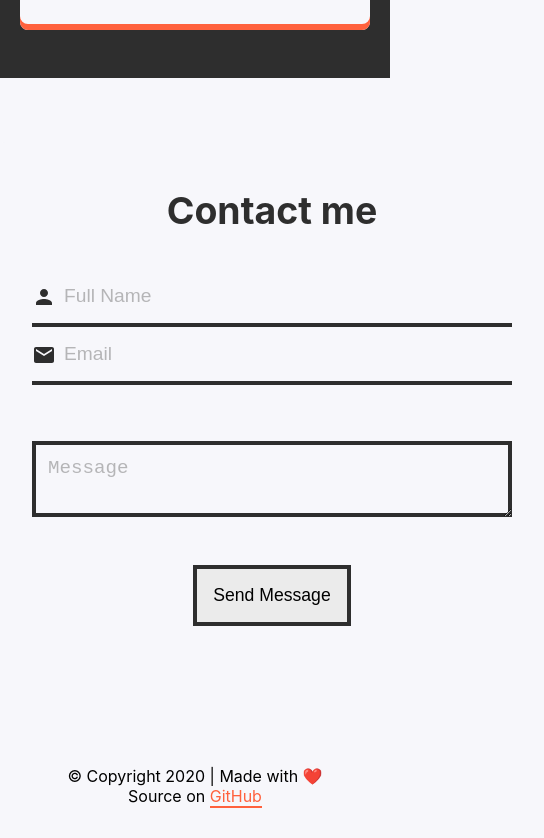
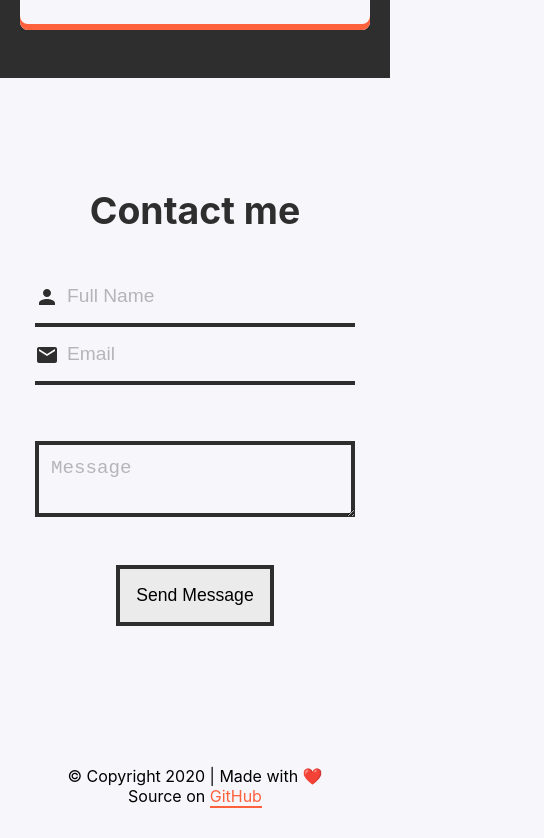
Before and after one commit to RATIU5/ratiu5.github.io, a Next.js app: page / in a window 390 px wide. Shown: the part 2957-3795 px from the top of the page, 544 px wide, since content can reach past the window. Built offline with nearby package versions, Linux system fonts and the light colour scheme.

Commit message:
Fixed contact width

```diff
--- a/styles/Background.module.css
+++ b/styles/Background.module.css
@@ -1,4 +1,9 @@
 .canvas {
+    width: 100%;
+    top: 0;
+    left: 0;
+    right: 0;
+    bottom: 0;
     position: fixed;
     z-index: -100;
     overflow: hidden;
@@ -7,7 +12,14 @@
 
 @media (max-width: 800px) {
     .canvas {
+        width: 100%;
+        top: 0;
+        left: 0;
+        right: 0;
+        bottom: 0;
         position: absolute;
         z-index: -100;
+        overflow: hidden;
+        -webkit-overflow-scrolling: touch;
     }
 }
--- a/styles/ContactForm.module.css
+++ b/styles/ContactForm.module.css
@@ -67,8 +67,8 @@
     padding: 1rem;
     font-size: 1.2rem;
     color: #2E2E2E;
+    min-width: 20rem;
     width: 30rem;
-    min-width: 200px;
     background: none;
     outline: none;
     border: none;
@@ -117,6 +117,20 @@
 
 @media (max-width: 800px) {
 
+  .contactForm > textarea {
+    margin: 1rem 0;
+    padding: 1rem;
+    font-size: 1.2rem;
+    color: #2E2E2E;
+    min-width: 20rem;
+    width: 100%;
+    background: none;
+    outline: none;
+    border: none;
+    box-shadow: inset 0 0 0 4px #2E2E2E;
+    transition: all ease 100ms;
+  }
+
     .contactForm > button {
         display: block;
         margin: 1rem auto;
```
